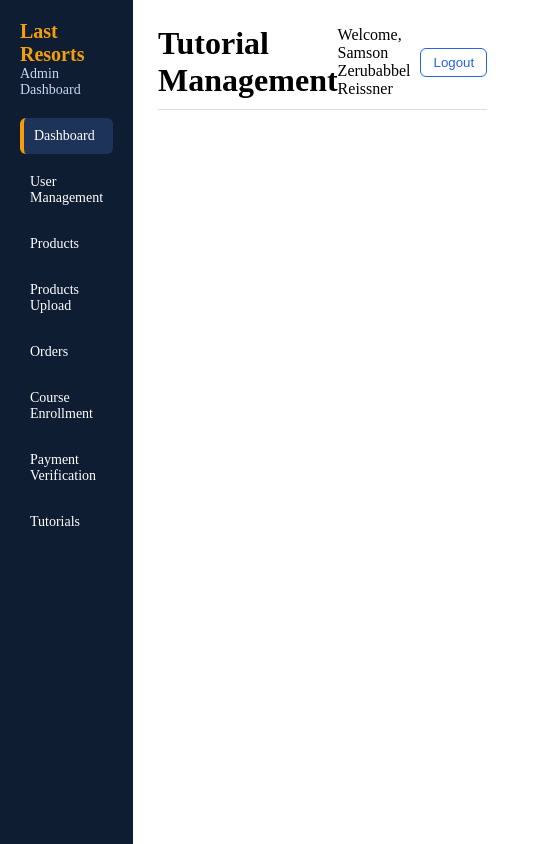
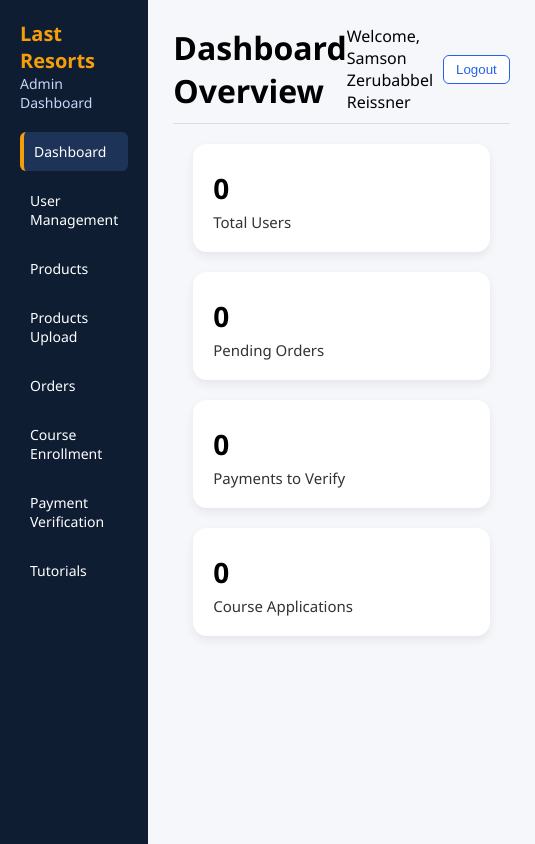
Before and after one commit to lauryn06/Admin-E-commerce, a plain HTML site: page dashboard.html in a window 390 px wide. Shown: the whole page, 535 px wide, since content can reach past the window. Drawn offline with Linux system fonts and the light colour scheme.

Commit message:
added the dashboard desplay details for users

```diff
--- a/dashboard.html
+++ b/dashboard.html
@@ -4,6 +4,88 @@
   <meta charset="UTF-8">
   <title>Admin Dashboard</title>
   <link rel="stylesheet" href="style.css">
+  <style>
+    :root {
+  --blue: #1E90FF;
+  --green: #28a745;
+  --yellow: #FFD700;
+  --red: #F06A00;
+  --white: #fff;
+  --dark: #333;
+  --shadow: rgba(0,0,0,0.07);
+  --radius: 14px;
+  --font: 'Segoe UI', sans-serif;
+}
+
+body {
+  margin: 0;
+  padding: 0;
+  font-family: var(--font);
+  background: #f5f7fb;
+}
+
+.details {
+  display: grid;
+  grid-template-columns: repeat(auto-fit, minmax(210px, 1fr));
+  gap: 20px;
+  padding: 20px;
+}
+
+/* Card Base */
+.card {
+  background: var(--white);
+  border-radius: var(--radius);
+  padding: 20px;
+  text-align: left;
+  box-shadow: 0 4px 10px var(--shadow);
+  transition: transform .2s ease;
+}
+
+.card:hover {
+  transform: translateY(-4px);
+}
+
+/* Icons */
+.card-icon {
+  font-size: 32px;
+  margin-bottom: 10px;
+}
+
+/* Numbers */
+.value {
+  font-size: 28px;
+  font-weight: bold;
+  margin: 5px 0;
+}
+
+/* Labels */
+.label {
+  font-size: 15px;
+  color: var(--dark);
+}
+
+/* Individual Card Colors */
+.card-users .card-icon {
+  color: var(--blue);
+}
+.card-orders .card-icon {
+  color: var(--yellow);
+}
+.card-payments .card-icon {
+  color: var(--green);
+}
+.card-apps .card-icon {
+  color: var(--red);
+}
+
+/* Responsive */
+@media (max-width: 600px) {
+  .details {
+    grid-template-columns: 1fr;
+  }
+}
+
+  </style>
 </head>
 <body>
 
@@ -29,15 +111,38 @@
   <!-- Main Content (no background color) -->
   <main class="main-content">
     <div class="top-bar">
-      <h1>Tutorial Management</h1>
+      <h1>Dashboard Overview</h1>
       <div class="user-box">
         <span>Welcome, Samson Zerubabbel Reissner</span>
         <button>Logout</button>
       </div>
     </div>
+
+  <div class="details">
+  <div class="card card-users">
+      <i class="fa-solid fa-users card-icon"></i>
+      <p class="value users">0</p>
+      <p class="label">Total Users</p>
+    </div>
+
+    <div class="card card-orders">
+      <i class="fa-solid fa-clock card-icon"></i>
+      <p class="value pendingOrders">0</p>
+      <p class="label">Pending Orders</p>
+    </div>
+
+    <div class="card card-payments">
+      <i class="fa-solid fa-money-check card-icon"></i>
+      <p class="value payments">0</p>
+      <p class="label">Payments to Verify</p>
+    </div>
+
+    <div class="card card-apps">
+      <i class="fa-solid fa-book-open card-icon"></i>
+      <p class="value CourseApplications">0</p>
+      <p class="label">Course Applications</p>
+    </div>
   </main>
-
 </div>
-
 </body>
 </html>
```
